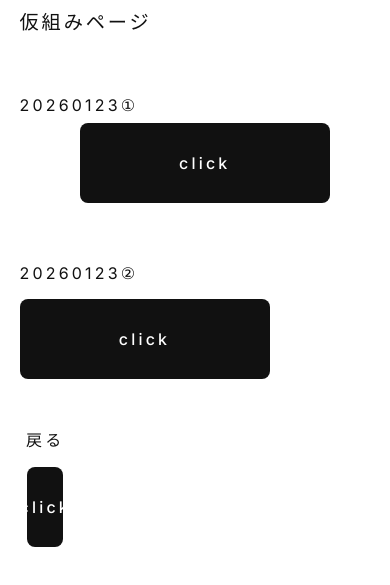
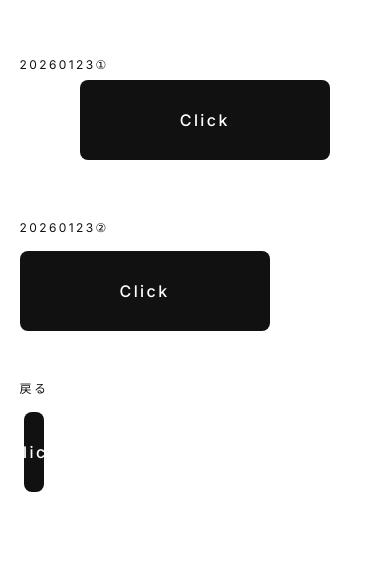
Before and after one commit to kinotamag/my-site, a plain HTML site: page works/html-project.html in a window 390 px wide. Shown: the part 189-774 px from the top of the page. Drawn offline with Linux system fonts and the light colour scheme.

Commit message:
Update html-project.html

```diff
--- a/works/html-project.html
+++ b/works/html-project.html
@@ -27,7 +27,6 @@ canvas {
   padding-left:10vw; padding-top:9vh; color:#111;
 }
 h1 { font-size:2.4rem; font-weight:500; letter-spacing:0.12em; margin:0; }
-.subtitle { margin-top:10px; font-weight:400; letter-spacing:0.15em; font-size:0.9rem; }
 .section { margin-top:60px; font-size:0.75rem; letter-spacing:0.2em; }
 
 .button-container {
@@ -52,10 +51,14 @@ h1 { font-size:2.4rem; font-weight:500; letter-spacing:0.12em; margin:0; }
   cursor:pointer;
   transition: transform 0.12s ease, box-shadow 0.12s ease, background 0.12s ease;
   font-size:1rem;
+  position:relative;
 }
 .button-link::after {
-  content:"click";
+  content:"Click";
   color:white;
+  position:absolute;
+  top:50%; left:50%;
+  transform: translate(-50%, -50%);
 }
 .button-link:active {
   transform: scale(0.95);
@@ -73,14 +76,14 @@ h1 { font-size:2.4rem; font-weight:500; letter-spacing:0.12em; margin:0; }
 @media (max-width:768px){
   .content { padding-left:5vw; padding-top:15vh; }
   h1 { font-size:3rem; }
-  .subtitle { font-size:1.2rem; }
-  .section { font-size:1rem; }
 
-  /* ボタンは中央寄せ */
+  /* ボタンは中央揃え（ただし戻るは上揃え） */
   .button-container:not(.two-buttons) { align-items:center; }
 
-  /* 戻るテキストは上揃え */
-  .button-container.two-buttons { align-items:flex-start; gap:24px; }
+  .button-container.two-buttons {
+    align-items:flex-start;
+    gap:24px;
+  }
 
   /* 戻るボタン下余白を広げる */
   .section .button-container.last { margin-bottom:60px; }
@@ -95,7 +98,6 @@ h1 { font-size:2.4rem; font-weight:500; letter-spacing:0.12em; margin:0; }
 
   <!-- ページタイトル -->
   <h1>HTML</h1>
-  <div class="subtitle">仮組みページ</div>
 
   <!-- 20260123① -->
   <div class="section">
```
